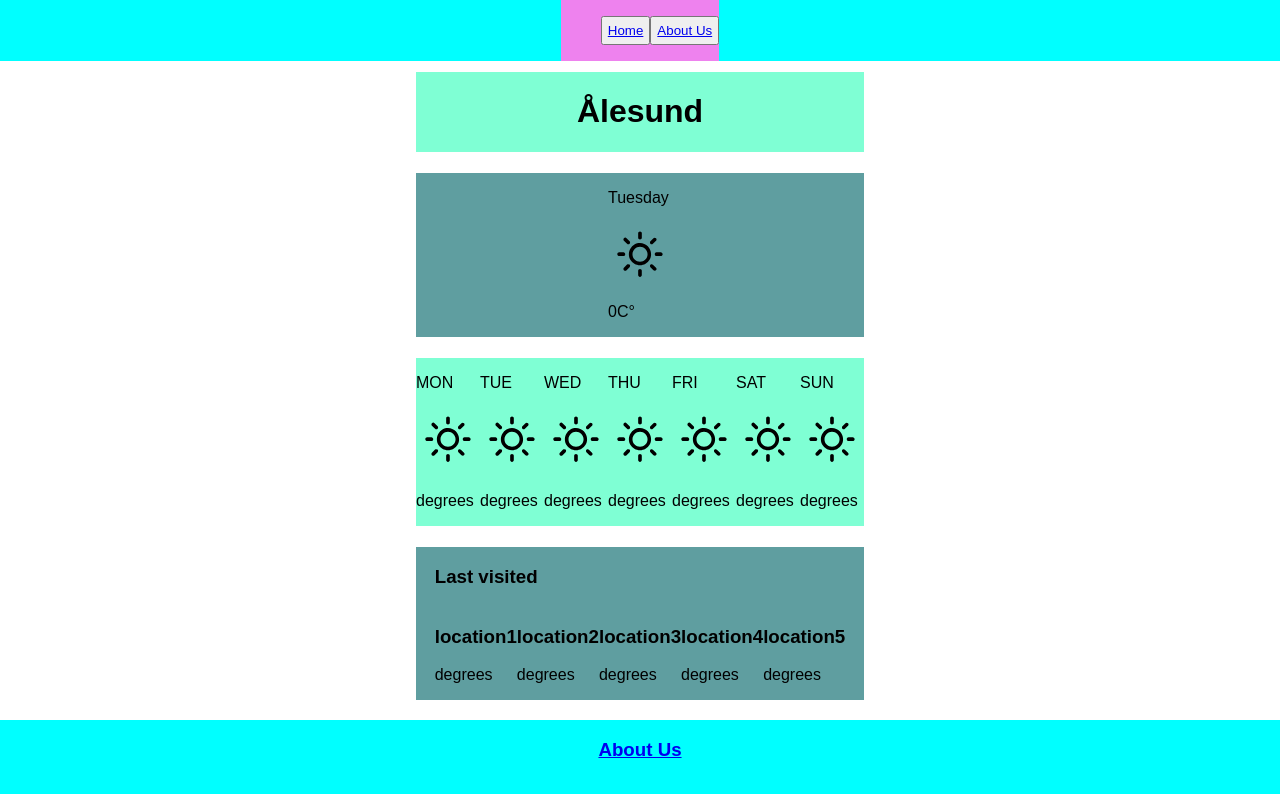
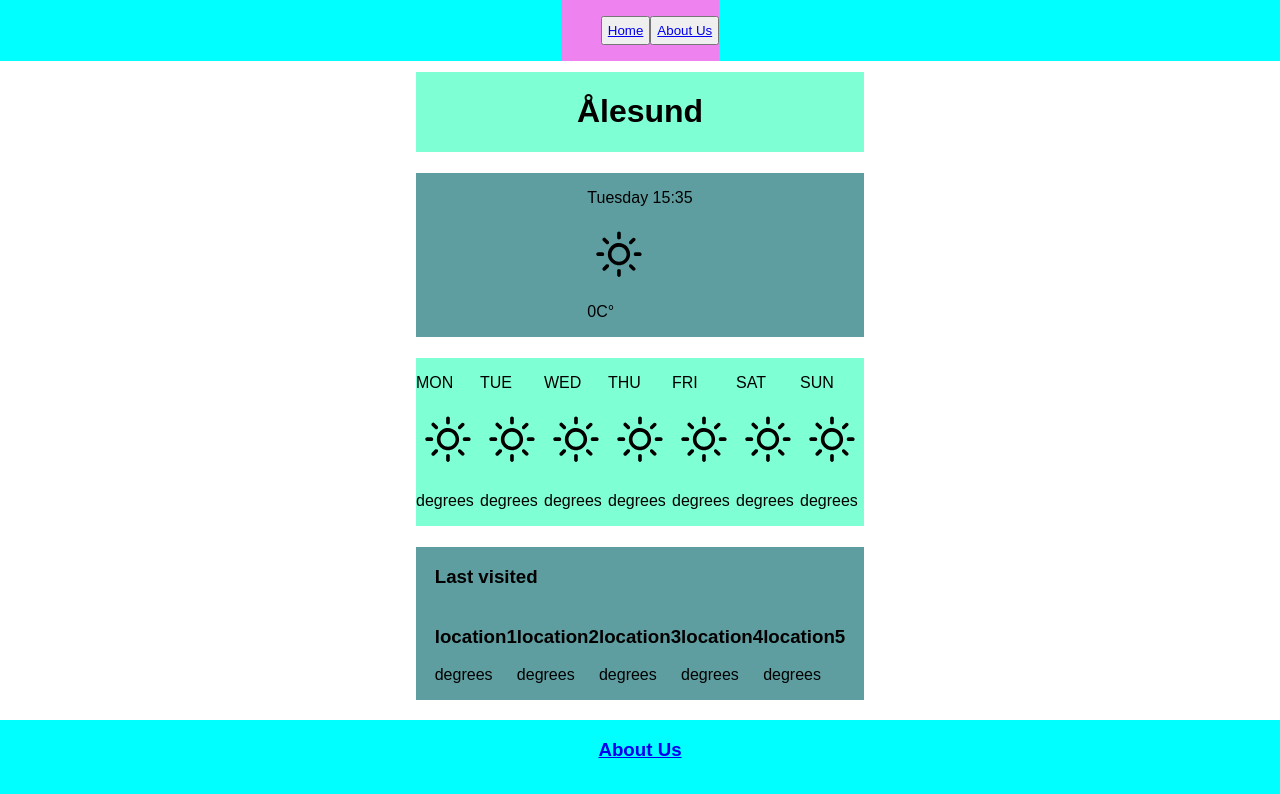
Before and after one commit to eirikimrik/weatherapp, a React (Create React App) app: page / in a window 1280 px wide. Shown: the top 794 px of the page. Built offline with nearby package versions, Linux system fonts and the light colour scheme; no server answers.

Commit message:
added hour + munites

```diff
--- a/src/pages/Home.js
+++ b/src/pages/Home.js
@@ -15,9 +15,10 @@ function Home() {
     const [weatherType, setWeatherType] = useState('');
 
     const weekDay = ['Sunday', 'Monday', 'Tuesday', 'Wednesday', 'Thursday', 'Friday', 'Saturday'];
-    const currentDate = new Date();
+    const currentTime = new Date();
 
-    const day = weekDay[currentDate.getDay()];
+    const day = weekDay[currentTime.getDay()];
+    const hour = currentTime.getHours() + ':' + currentTime.getMinutes();
 
     useEffect(() => {
         const fetchData = async () => {
@@ -51,7 +52,7 @@ function Home() {
                     <h1>Ålesund</h1>
                 </div>
                 <div className="currentWeatherContainer">
-                    <p>{day}</p>
+                    <p>{day} {hour}</p>
 
                     <WeatherStatus weather={weatherType} />
                     <p>{temp}C°</p>
```
